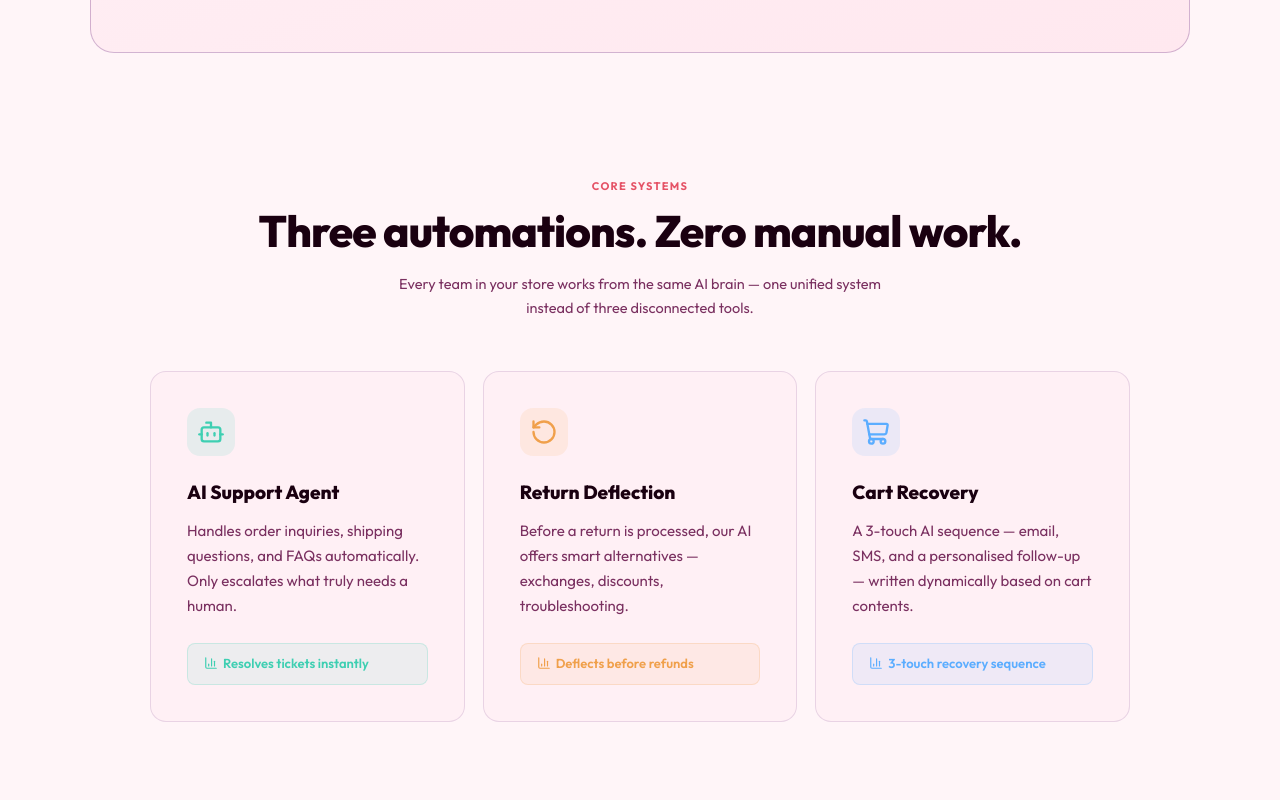
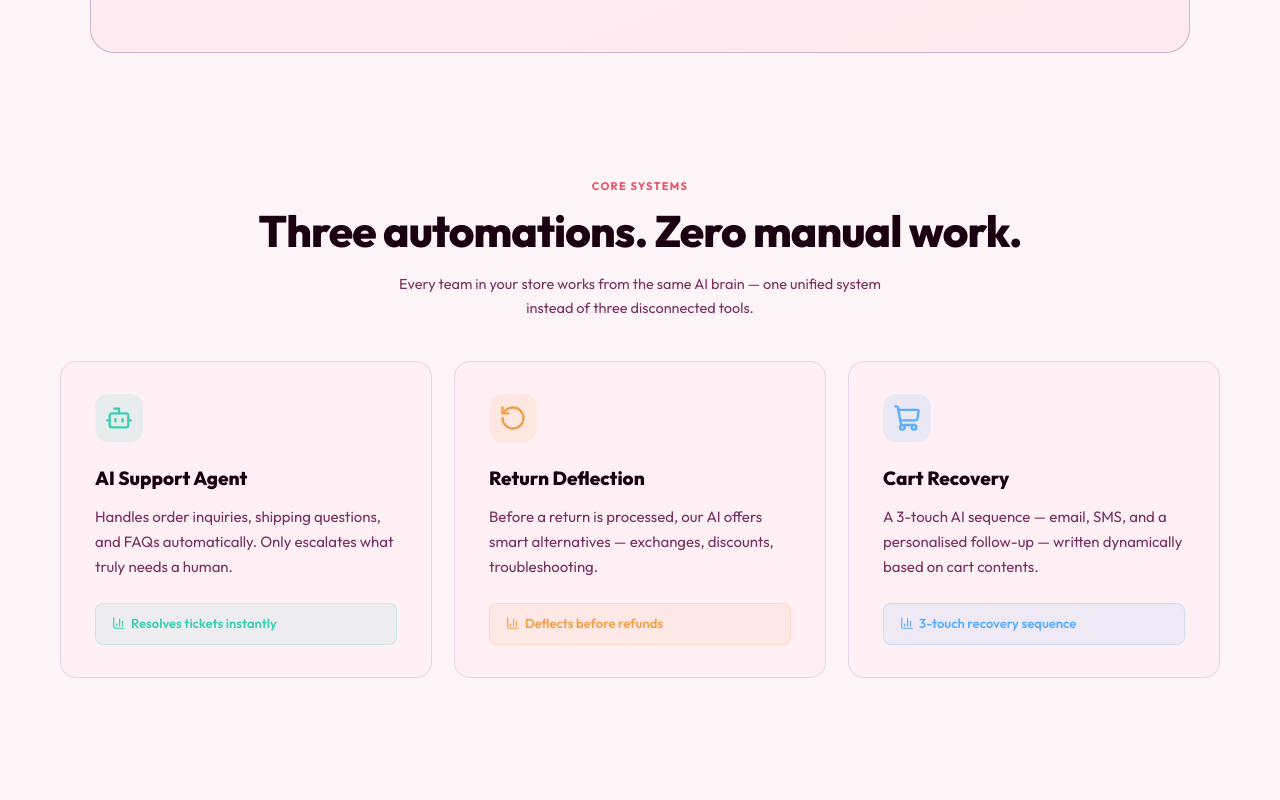
Before and after one commit to getsolvacom/solva, a React (Vite) app: page / in a window 1280 px wide. Shown: the part 1580-2380 px from the top of the page. Built offline with nearby package versions, Linux system fonts and the light colour scheme; no server answers.

Commit message:
Widen features section and adjust card proportions to match prototype

```diff
--- a/src/pages/LandingPage.jsx
+++ b/src/pages/LandingPage.jsx
@@ -83,7 +83,7 @@ function GlobalStyles() {
         .hiw-connector{height:3px!important;opacity:.45!important;top:31px!important;}
         .hiw-step-title{font-size:19px!important;}
         .hiw-step-desc{font-size:15px!important;}
-        .feat-card{padding:36px!important;}
+        .feat-card{padding:32px 34px!important;min-height:auto!important;}
         .feat-icon{margin-bottom:24px!important;}
         .feat-title{font-size:19px!important;font-weight:800!important;margin-bottom:14px!important;}
         .feat-desc{font-size:15px!important;margin-bottom:24px!important;}
@@ -392,21 +392,21 @@ export default function LandingPage() {
       </section>
 
       {/* FEATURES */}
-      <section id="features" style={{position:"relative",zIndex:1,padding:"56px 40px",maxWidth:1060,margin:"0 auto"}}>
-        <div style={{textAlign:"center",marginBottom:50}}>
+      <section id="features" style={{position:"relative",zIndex:1,padding:"56px 40px",maxWidth:1240,margin:"0 auto"}}>
+        <div style={{textAlign:"center",marginBottom:40}}>
           <p style={{fontSize:11,fontWeight:700,letterSpacing:".12em",color:C.coral,marginBottom:10,textTransform:"uppercase"}}>Core Systems</p>
           <h2 style={{fontFamily:"'Outfit',sans-serif",fontSize:"clamp(26px,4vw,44px)",fontWeight:800,letterSpacing:"-.02em"}}>Three automations. Zero manual work.</h2>
           <p style={{fontSize:14.5,color:C.sub,lineHeight:1.7,maxWidth:520,margin:"14px auto 0"}}>
             Every team in your store works from the same AI brain — one unified system instead of three disconnected tools.
           </p>
         </div>
-        <div className="features-grid" style={{display:"grid",gridTemplateColumns:"repeat(3,1fr)",gap:18}}>
+        <div className="features-grid" style={{display:"grid",gridTemplateColumns:"repeat(3,1fr)",gap:22}}>
           {[
             {icon:<Bot size={28} strokeWidth={2}/>,         title:"AI Support Agent",  color:C.teal,  stat:"Resolves tickets instantly",desc:"Handles order inquiries, shipping questions, and FAQs automatically. Only escalates what truly needs a human."},
             {icon:<RotateCcw size={28} strokeWidth={2}/>,   title:"Return Deflection",  color:C.amber, stat:"Deflects before refunds", desc:"Before a return is processed, our AI offers smart alternatives — exchanges, discounts, troubleshooting."},
             {icon:<ShoppingCart size={28} strokeWidth={2}/>,title:"Cart Recovery",      color:C.blue,  stat:"3-touch recovery sequence",desc:"A 3-touch AI sequence — email, SMS, and a personalised follow-up — written dynamically based on cart contents."},
           ].map((f,i)=>(
-            <div key={i} className="card-hover feat-card" style={{padding:28,borderRadius:16,background:C.card,border:`1px solid ${C.border}`,display:"flex",flexDirection:"column"}}>
+            <div key={i} className="card-hover feat-card" style={{padding:"30px 30px",borderRadius:16,background:C.card,border:`1px solid ${C.border}`,display:"flex",flexDirection:"column"}}>
               <div className="feat-icon" style={{width:48,height:48,borderRadius:13,marginBottom:18,background:`${f.color}1F`,color:f.color,display:"flex",alignItems:"center",justifyContent:"center",fontSize:22}}>{f.icon}</div>
               <h3 className="feat-title" style={{fontFamily:"'Outfit',sans-serif",fontSize:17.5,fontWeight:700,marginBottom:10}}>{f.title}</h3>
               <p className="feat-desc" style={{fontSize:13.5,color:C.sub,lineHeight:1.68,marginBottom:18,flex:1}}>{f.desc}</p>
```
